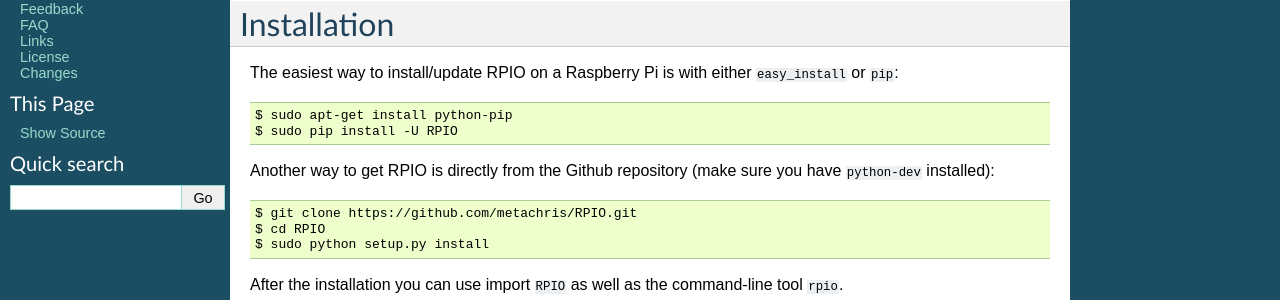
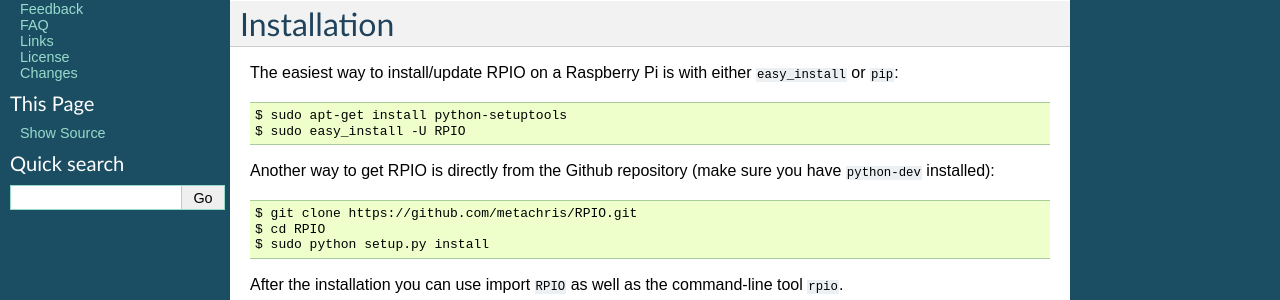
Before and after one commit to metachris/RPIO, a Sphinx documentation site: the page built from documentation/source/index.rst, in a window 1280 px wide and 900 px high. Shown: the part 185-485 px from the top of the window. Built offline with Sphinx 7.4.7, drawn with Linux system fonts in a browser that asks for light colours.

Commit message:
minor doc update (use easy_install)

```diff
--- a/documentation/source/index.rst
+++ b/documentation/source/index.rst
@@ -18,8 +18,8 @@
 
 The easiest way to install/update RPIO on a Raspberry Pi is with either ``easy_install`` or ``pip``::
 
-    $ sudo apt-get install python-pip
-    $ sudo pip install -U RPIO
+    $ sudo apt-get install python-setuptools
+    $ sudo easy_install -U RPIO
 
 Another way to get RPIO is directly from the Github repository (make sure you have ``python-dev`` installed)::
 
```
Also changed, not shown: source/RPIO.py (+1 -6 lines).
